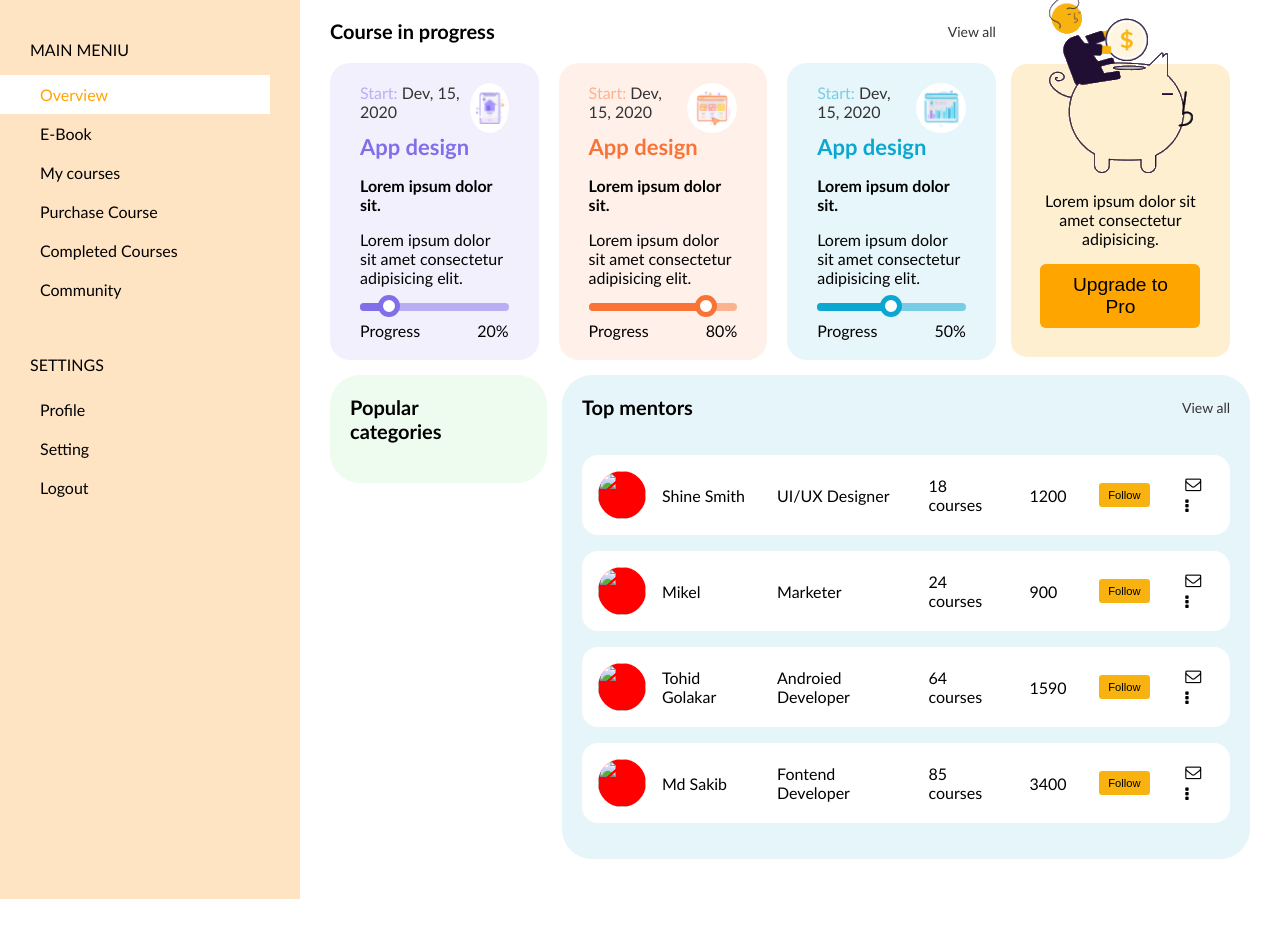
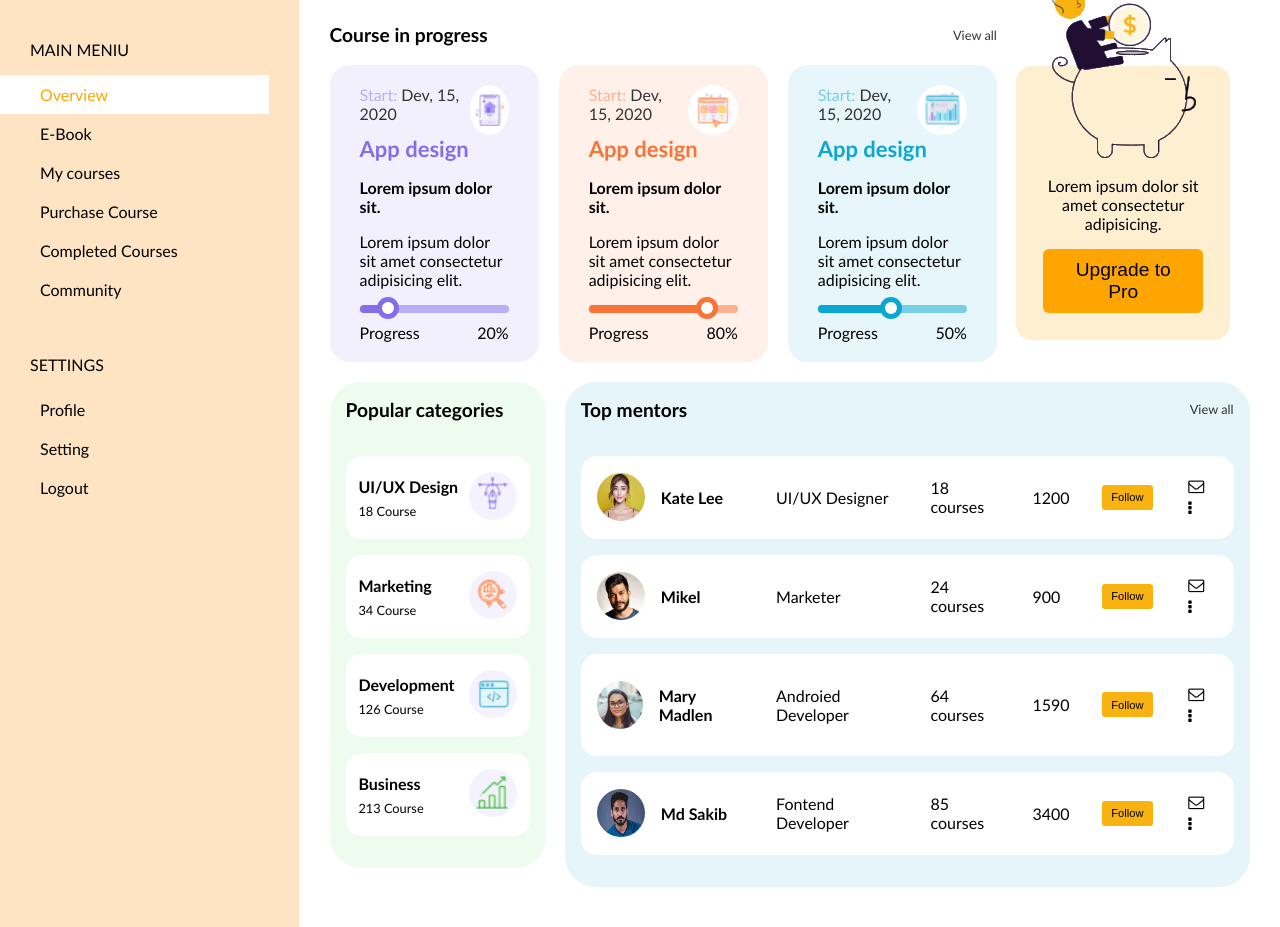
Before and after one commit to vitaliju/eduhouse, a website: page index.html in a window 1280 px wide. Shown: the part 106-1033 px from the top of the page. Before the commit the page ends 1005 px from the top, so only its background shows below. Drawn offline with Linux system fonts and the light colour scheme.

Commit message:
categories block

```diff
--- /dev/null
+++ b/css/categories.css
@@ -0,0 +1,37 @@
+.popular-categories {
+    display: flex;
+    flex-direction: column;
+}
+.popular-categories .popular {
+    display: flex;
+    flex-direction: column;
+    padding: 1rem 0;
+    gap: 1rem;
+}
+.popular-categories .categories {
+    display: flex;
+    align-items: center;
+    justify-content: space-between;
+    width: 100%;
+    background-color: #fff;
+}
+.categories {
+    border-radius: 1rem;
+    padding: 0.7rem 0.8rem;
+}
+.categories .design {
+    line-height: 0.5em;
+}
+.categories .design > .text1 {
+    font-weight: bold;
+
+}
+.categories .design > .text2 {
+    font-size: 0.8rem;
+}
+.categories .icon > img {
+    background-color: #F4F2FF;
+    width: 3rem;
+    height: 3rem;
+    border-radius: 50%;
+}
--- a/css/main.css
+++ b/css/main.css
@@ -3,7 +3,7 @@
 }
 body {
      display: grid;
-     grid-template-columns: 300px 1fr;
+     grid-template-columns: 18.7rem 1fr;
      margin: 0;
      min-height: 100vh;
      font-family: 'Gill Sans', 'Gill Sans MT', Calibri, 'Trebuchet MS', sans-serif;
@@ -17,8 +17,8 @@ main {
      'popular mentors mentors';
      align-items: start;
      align-content: start;
-     padding: 40px 30px;
-     gap: 15px;
+     padding: 2.5rem 1.9rem;
+     gap: 1.2rem;
      background-color: white;
 }
 .course-progress {
@@ -36,27 +36,27 @@ main {
 .block {
      display: grid;
      grid-template-columns: auto auto;
-     gap: 20px 20px;
+     gap: 1.2rem 1.2rem;
 }
 .block.block-bg {
-     padding: 20px;
+     padding: 1rem;
      background-color: #EEFCEF;
-     border-radius: 30px;
+     border-radius: 1.9rem;
 }
 .block > .title {
-     margin: 0px;
-     font-size: 20px;
+     margin: 0rem;
+     font-size: 1.2rem;
 }
 .block > .link {
      align-self: center;
      justify-self: end;
-     font-size: 14px;
+     font-size: 0.8rem;
      text-decoration: none;
      color: #333;
 }
 
 .block> .content {
-     margin-top: 2.8rem;
+     margin-top: 2.7rem;
      grid-column: span 1;
 }
 .block> .title + .content {
@@ -72,12 +72,12 @@ main {
      flex-direction: column;
      align-items: center;
      background-color: #feefd0;
-     padding: 1.85rem;
+     padding: 1.7rem;
      text-align: center;
      border-radius: 1rem;
 }
 .subscription .content > img {
-     margin-top: -100px;
+     margin-top: -7.2rem;
 }
 .yellow-submarine {
      display: inline-block;
@@ -93,3 +93,7 @@ main {
      cursor: pointer;
      user-select: none;
 }
+.yellow-submarine:hover {
+     cursor: pointer;
+     color: #fff;
+}
--- a/css/mentors.css
+++ b/css/mentors.css
@@ -26,7 +26,6 @@ tbody td img {
     display: inline-block;
     width: 3rem;
     height: 3rem;
-    background-color: red;
     border-radius: 50%;
 }
 tbody td button {
@@ -37,9 +36,15 @@ tbody td button {
     font-family: Arial, Helvetica, sans-serif;
     font-size: 0.7rem;
     color: black;
+}
+tbody td button:hover {
     cursor: pointer;
+    color: #fff;
 }
 tbody td i {
     padding: 0.2rem;
+}
+tbody td i:hover {
     cursor: pointer;
+    color: #F8B310;
 }
--- a/index.html
+++ b/index.html
@@ -12,6 +12,7 @@
     <!--components-->
     <link rel="stylesheet" href="./css/aside.css">
     <link rel="stylesheet" href="./css/header.css">
+    <link rel="stylesheet" href="./css/categories.css">
     <link rel="stylesheet" href="./css/mentors.css">
 </head>
 <body>
@@ -123,12 +124,48 @@
                 <img src="./img/kiaule.png" alt="Kiaule taupykle">
                 <p>Lorem ipsum dolor sit amet consectetur adipisicing.</p>
                 <a class="yellow-submarine" href="#">Upgrade to Pro</a>
-
             </div>
         </section>
         <section class="block block-bg popular-categories">
             <h2 class="title">Popular categories</h2>
-            <div class="content"></div>
+            <div class="popular">
+                <div class="content categories">
+                    <div class="design">
+                        <p class="text1">UI/UX Design</p>
+                        <p class="text2">18 Course</p>
+                    </div>
+                    <div class="icon">
+                        <img src="./img/icon1.png" alt="">
+                    </div>
+                </div>
+                <div class="content categories">
+                    <div class="design">
+                        <p class="text1">Marketing</p>
+                        <p class="text2">34 Course</p>
+                    </div>
+                    <div class="icon">
+                        <img src="./img/icon2.png" alt="">
+                    </div>
+                </div>
+                <div class="content categories">
+                    <div class="design">
+                        <p class="text1">Development</p>
+                        <p class="text2">126 Course</p>
+                    </div>
+                    <div class="icon">
+                        <img src="./img/icon3.png" alt="">
+                    </div>
+                </div>
+                <div class="content categories">
+                    <div class="design">
+                        <p class="text1">Business</p>
+                        <p class="text2">213 Course</p>
+                    </div>
+                    <div class="icon">
+                        <img src="./img/icon4.png" alt="">
+                    </div>
+                </div>
+            </div>
         </section>
         <section style="background-color: #E6F5FA;" class="block block-bg top-mentors">
             <h2 class="title">Top mentors</h2>
@@ -140,8 +177,8 @@
                     <tr>
                         <td>
                             <div>
-                                <img src="" alt="">
-                                Shine Smith
+                                <img src="./img/avatar-3.jpg" alt="">
+                               <p style="font-weight: bold;">Kate Lee</p>
                             </div>
                         </td>
                         <td>UI/UX Designer</td>
@@ -158,8 +195,8 @@
                     <tr>
                         <td>
                             <div>
-                                <img src="" alt="">
-                                Mikel
+                                <img src="./img/avatar-1.jpg" alt="">
+                                <p style="font-weight: bold;">Mikel</p>
                             </div>
                         </td>
                         <td>Marketer</td>
@@ -175,8 +212,8 @@
                     <tr>
                         <td>
                             <div>
-                                <img src="" alt="">
-                                Tohid Golakar
+                                <img src="./img/avatar-4.jpg" alt="">
+                                <p style="font-weight: bold;">Mary Madlen</p>
                             </div>
                         </td>
                         <td>Androied Developer</td>
@@ -192,8 +229,8 @@
                     <tr>
                         <td>
                             <div>
-                                <img src="" alt="">
-                                Md Sakib
+                                <img src="./img/avatar-2.jpg" alt="">
+                                <p style="font-weight: bold;">Md Sakib</p>
                             </div>
                         </td>
                         <td>Fontend Developer</td>
```
Also changed, not shown: img/avatar-1.jpg (added), img/avatar-2.jpg (added), img/avatar-3.jpg (added), img/avatar-4.jpg (added), img/icon1.png (added), img/icon2.png (added), img/icon3.png (added), img/icon4.png (added).
